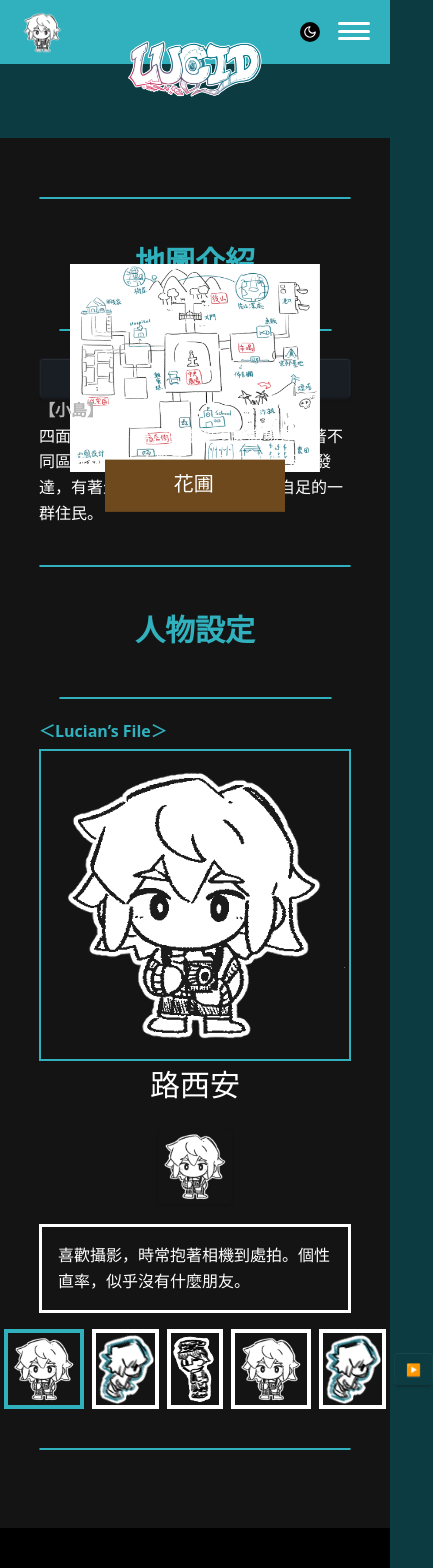
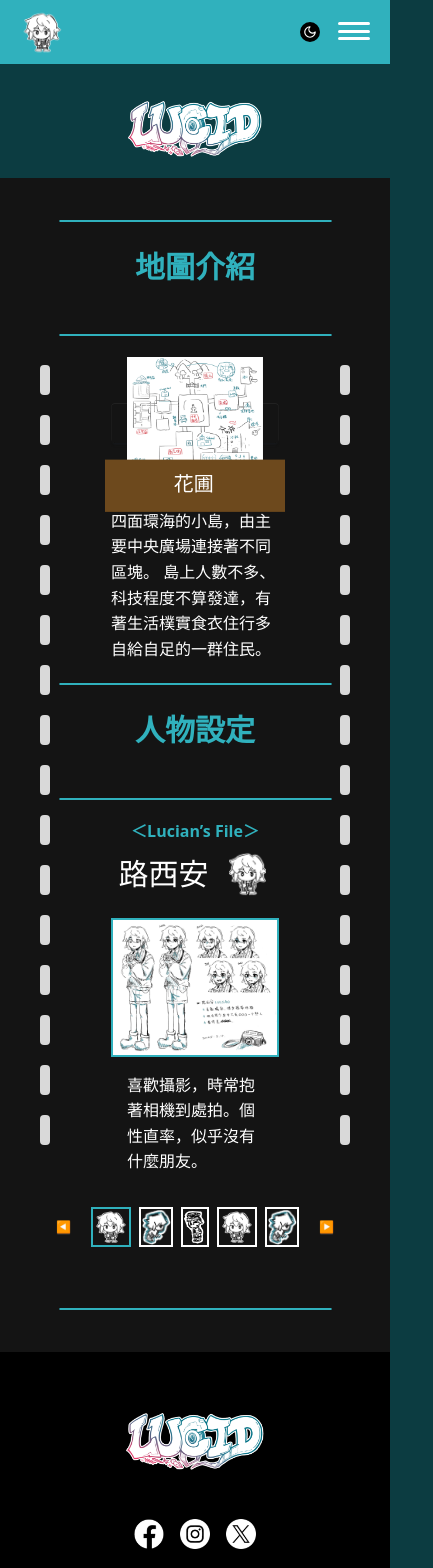
Before and after one commit to xiaaaaaa/LUCID-gameWebsite, a React (Vite) app: page /world in a window 390 px wide. Shown: the top 1568 px of the page, 433 px wide, since content can reach past the window. Built offline with nearby package versions, Linux system fonts and the light colour scheme.

Commit message:
WorldViewBody的RWD 大致已完成

```diff
--- /dev/null
+++ b/src/components/CameraLine.jsx
@@ -0,0 +1,23 @@
+function CameraLine() {
+    return (
+        <div className="flex flex-col mx-10">
+            <div className="border-5 sm:border-17 rounded border-[#D9D9D9] h-[30px] sm:h-[70px] mb-5"></div>
+            <div className="border-5 sm:border-17 rounded border-[#D9D9D9] h-[30px] sm:h-[70px] mb-5"></div>
+            <div className="border-5 sm:border-17 rounded border-[#D9D9D9] h-[30px] sm:h-[70px] mb-5"></div>
+            <div className="border-5 sm:border-17 rounded border-[#D9D9D9] h-[30px] sm:h-[70px] mb-5"></div>
+            <div className="border-5 sm:border-17 rounded border-[#D9D9D9] h-[30px] sm:h-[70px] mb-5"></div>
+            <div className="border-5 sm:border-17 rounded border-[#D9D9D9] h-[30px] sm:h-[70px] mb-5"></div>
+            <div className="border-5 sm:border-17 rounded border-[#D9D9D9] h-[30px] sm:h-[70px] mb-5"></div>
+            <div className="border-5 sm:border-17 rounded border-[#D9D9D9] h-[30px] sm:h-[70px] mb-5"></div>
+            <div className="border-5 sm:border-17 rounded border-[#D9D9D9] h-[30px] sm:h-[70px] mb-5"></div>
+            <div className="border-5 sm:border-17 rounded border-[#D9D9D9] h-[30px] sm:h-[70px] mb-5"></div>
+            <div className="border-5 sm:border-17 rounded border-[#D9D9D9] h-[30px] sm:h-[70px] mb-5"></div>
+            <div className="border-5 sm:border-17 rounded border-[#D9D9D9] h-[30px] sm:h-[70px] mb-5"></div>
+            <div className="border-5 sm:border-17 rounded border-[#D9D9D9] h-[30px] sm:h-[70px] mb-5"></div>
+            <div className="border-5 sm:border-17 rounded border-[#D9D9D9] h-[30px] sm:h-[70px] mb-5"></div>
+            <div className="border-5 sm:border-17 rounded border-[#D9D9D9] h-[30px] sm:h-[70px] mb-5"></div>
+            <div className="border-5 sm:border-17 rounded border-[#D9D9D9] h-[30px] sm:h-[70px] mb-5"></div>
+        </div>
+    )
+}
+export default CameraLine;
--- a/src/components/Nav.jsx
+++ b/src/components/Nav.jsx
@@ -21,7 +21,7 @@ function Nav() {
                         to={to}
                         onClick={() => setIsOpen(false)}
                         className={({ isActive }) =>
-                            `my-3 sm:my-0 text-white transition-all duration-500 ease-in-out ${isActive ? "opacity-100" : "opacity-60"
+                            `my-3 sm:my-0 transition-all duration-500 ease-in-out ${isActive ? "opacity-100" : "opacity-60"
                             } hover:opacity-100`
                         }
                     >
@@ -64,7 +64,7 @@ function Nav() {
 
                 {/* dropdown menu，從 HamMenu 下方展開 */}
                 {isOpen && (
-                    <div className="drop left-0 right-0 text-white p-4 z-50">
+                    <div className="drop left-0 right-0 p-4 z-50">
                         <NavBarContent />
                     </div>
                 )}
--- a/src/components/WorldViewBody.jsx
+++ b/src/components/WorldViewBody.jsx
@@ -1,5 +1,6 @@
 import { useState } from "react";
 import { Link } from "react-router-dom";
+import CameraLine from "./CameraLine";
 
 function WorldViewBody() {
     const [current, setCurrent] = useState(0);
@@ -28,42 +29,45 @@ function WorldViewBody() {
     return (
         <div className="home-body">
             {/*Logo*/}
-            <div className="flex justify-center items-center relative z-50">
-                <img className="hero w-[35vw] max-w-[500px] h-auto object-cover my-10" src="/images/Mainlogo.png" alt="LUCID_MainLogo" />
+            <div className="flex justify-center items-center mt-25 mb-5">
+                <img className="hero w-[35vw] max-w-[500px] h-auto object-cover" src="/images/Mainlogo.png" alt="LUCID_MainLogo" />
             </div>
+            <div className="flex flex-row justify-center">
+
                 {/*Main Content*/}
-            <div className="mainContent flex justify-center items-center relative z-1">
-                <div className="grid grid-cols-1 gap-6content w-[1062px]">
-                    <div className="flex flex-col justify-center items-center mt-5">
-                        <div className="line mt-[10%] mb-[10%] border-1 w-[80%]" />
+                <div className="mainContent flex justify-center items-center">
+                    <CameraLine />
+                    <div className="grid grid-cols-1 gap-6content xl:w-[1062px]">
+                        <div className="flex flex-col justify-center items-center mt-[10%]">
+                            <div className="line mt-[10%] mb-[10%] border-1 w-[70vw]" />
                         </div>
                         {/*Map Introduction*/}
                         <div className="flex justify-center items-center relative z-49">
-                        <div className="homeContent flex justify-center items-center flex-col sm:flex-row w-[80%] h-[90%]">
+                            <div className="homeContent flex justify-center items-center flex-col md:flex-row w-[80%] h-[90%]">
                                 {/*For Moblie to display*/}
                                 <div className="flex flex-row justify-center">
                                     <h2 className="sm:hidden hcontent-title flex ">地圖介紹</h2>
                                 </div>
                                 <div className="sm:hidden flex flex-col justify-center items-center">
-                                <div className=" border-1 w-[70vw] mb-[10%] mt-[10%] sm:mb-0 line" />
+                                    <div className=" border-1 w-[70vw] mb-[10%] mt-[10%] md:mb-0 line" />
                                 </div>
                                 {/*Map Intro*/}
-                            <button className="btn" onClick={() => document.getElementById('my_modal_4').showModal()}>
+                                <button className="btn bg-transparent border-0 my-10 md:my-0 cursor-pointer" onClick={() => document.getElementById('my_modal_4').showModal()}>
                                     <div className="flex justify-center items-center">
-                                    <img className="flex w-[90%] h-[90%] sm:w-[305px] mb-[20px] sm:mb-0 frame" src="/images/gameMap.png" alt="地圖" />
+                                        <img className="flex w-[150px] md:h-[90%] md:w-[305px] mb-[20px] sm:mb-0 frame" src="/images/gameMap.png" alt="地圖" />
                                     </div>
                                 </button>
                                 {/*Modal for Map*/}
-                            <dialog id="my_modal_4" className="modal flex justify-center items-center bg-transparent">
-                                <div className="flex flex-row modal-box w-11/12 max-w-5xl bg-transparent">
+                                <dialog id="my_modal_4" className="modal flex justify-center items-center bg-transparent shadow-none">
+                                    <div className="flex flex-col md:flex-row modal-box w-11/12 max-w-5xl bg-transparent">
                                         {/*Left picture*/}
                                         <div className="flex justify-center items-center">
-                                        <img className="flex w-[60%] mb-[20px] sm:mb-0 min-w-[150px] border-3 frame mr-10" src="/images/shop_Map.png" alt="地圖" />
+                                            <img className="flex md:w-[60%] mb-[20px] sm:mb-0 min-w-[150px] border-3 frame md:mr-10" src="/images/shop_Map.png" alt="地圖" />
                                         </div>
                                         {/*Right Intro*/}
                                         <div className="flex flex-col  w-[80vw]">
                                             {/*Button to FlowerShop*/}
-                                        <button className="btn w-[50px]">
+                                            <button className="btn w-[50px] shadow-none">
                                                 <Link to="/world/flowershop">
                                                     <img src="/images/flowerShopIcon.png" alt="flowerShopIcon" />
                                                 </Link>
@@ -74,7 +78,7 @@ function WorldViewBody() {
                                                     <h3 className="font-bold text-lg  py-5">商店街</h3>
                                                     <div className="modal-action flex justify-center items-center">
                                                         <form method="dialog">
-                                                        <button className="btn bg-transparent border-none">X</button>
+                                                            <button className="btn bg-transparent border-none shadow-none pb-5">X</button>
                                                         </form>
                                                     </div>
                                                 </div>
@@ -97,7 +101,7 @@ function WorldViewBody() {
                             </div>
                         </div>
                         <div className="flex flex-col justify-center items-center">
-                        <div className="mt-[10%] mb-[10%] border-1 w-[80%] line" />
+                            <div className="mt-[10%] mb-[10%] border-1 w-[70vw] line" />
                         </div>
 
                         {/*Game Character*/}
@@ -114,25 +118,30 @@ function WorldViewBody() {
                                     <div className="flex flex-col justify-center items-center md:items-start md:ml-10">
                                         <div className="md:hidden flex flex-col justify-center items-start md:relative">
                                             <p className="md:hidden flex font-semibold color mb-[5px]">＜Lucian’s File＞</p>
-                                        <img
-                                            src={images[current]}
-                                            className="w-[370px] border-2 frame"
-                                        />
+
                                         </div>
+                                        <div className="flex flex-row sm:flex-col">
                                             <div className="flex flex-col justify-center md:justify-start md:items-start w-[100%] mb-5">
                                                 <p className="text-bold text-[30px] ">路西安</p>
                                             </div>
                                             <div className="flex flex-row justify-around md:justify-start w-[60%] md:w-[250px] mb-5">
                                                 <img
                                                     src={images[current]}
-                                            className="w-[40%] object-cover rounded shadow"
+                                                    className="w-[60%] md:w-[40%] object-cover rounded shadow-none"
                                                 />
                                             </div>
-                                    <div className="flex flex-col justify-center md:justify-start md:items-start w-[100%] border-3 md:border-5 textframe">
+                                        </div>
+                                        <div className="sm:hidden flex relative">
+                                            <img
+                                                src={"/images/lucidCharacter.png"}
+                                                className="w-[370px] border-2 frame md:relative md:ml-30 md:mb-30"
+                                            />
+                                        </div>
+                                        <div className="flex flex-col justify-center md:justify-start md:items-start w-[100%] border-0 md:border-5 textframe">
                                             <p className="md:w-[227px] m-4 text-left">喜歡攝影，時常抱著相機到處拍。個性直率，似乎沒有什麼朋友。</p>
                                         </div>
                                     </div>
-                                <div className="hidden md:flex justify-center items-center md:relative">
+                                    <div className="hidden sm:flex justify-center items-center md:relative">
                                         <div className="relative">
                                             <img
                                                 src={"/images/lucidCharacter.png"}
@@ -146,11 +155,11 @@ function WorldViewBody() {
                         </div>
 
                         {/*下方輪播小圖*/}
-                    <div className="max-w-xl mx-auto">
+                        <div className="sm:max-w-xl sm:mx-auto mb-10">
                             <div className="flex justify-center items-center mt-4 space-x-2">
                                 <button
                                     onClick={prev}
-                                className="btn btn-sm bg-transparent border-none"
+                                    className="btn btn-sm bg-transparent border-none shadow-none"
                                 >
                                     ◀
                                 </button>
@@ -161,16 +170,16 @@ function WorldViewBody() {
                                             key={realIndex}
                                             src={img}
                                             onClick={() => setCurrent(realIndex)}
-                                        className={`w-20 h-20 object-cover cursor-pointer border-4 ${current === realIndex
-                                                ? "border-[#30B1BD]"
-                                                : "border-white"
+                                            className={`w-10 h-10 sm:w-20 sm:h-20 object-cover cursor-pointer border-2 md:border-4  ${current === realIndex
+                                                ? "color"
+                                                : "text-frame"
                                                 }`}
                                         />
                                     );
                                 })}
                                 <button
                                     onClick={next}
-                                className="btn btn-sm  bg-transparent border-none"
+                                    className="btn btn-sm  bg-transparent border-none shadow-none"
                                 >
                                     ▶
                                 </button>
@@ -178,9 +187,12 @@ function WorldViewBody() {
                         </div>
 
                         <div className="flex flex-col justify-center items-center mb-[20%]">
-                        <div className="mt-[10%] border-1 w-[80%] line" />
+                            <div className="mt-[10%] border-1 w-[70vw] line" />
                         </div>
                     </div>
+                    <CameraLine />
+                </div>
+
             </div>
         </div>
     );
--- a/src/index.css
+++ b/src/index.css
@@ -29,7 +29,7 @@
     color: white;
   }
   .drop {
-    background-color: #E93969;
+    background-color: #F691AC;
     color:black;
   }
   .spanbg {
@@ -95,7 +95,7 @@
     border-radius: 10px;
   }
   .drop {
-    background-color: black;
+    background-color: #34878F;
     color:white;
   }
   .mainContent {
```
Lines whose indentation alone changed are shown as unchanged.
